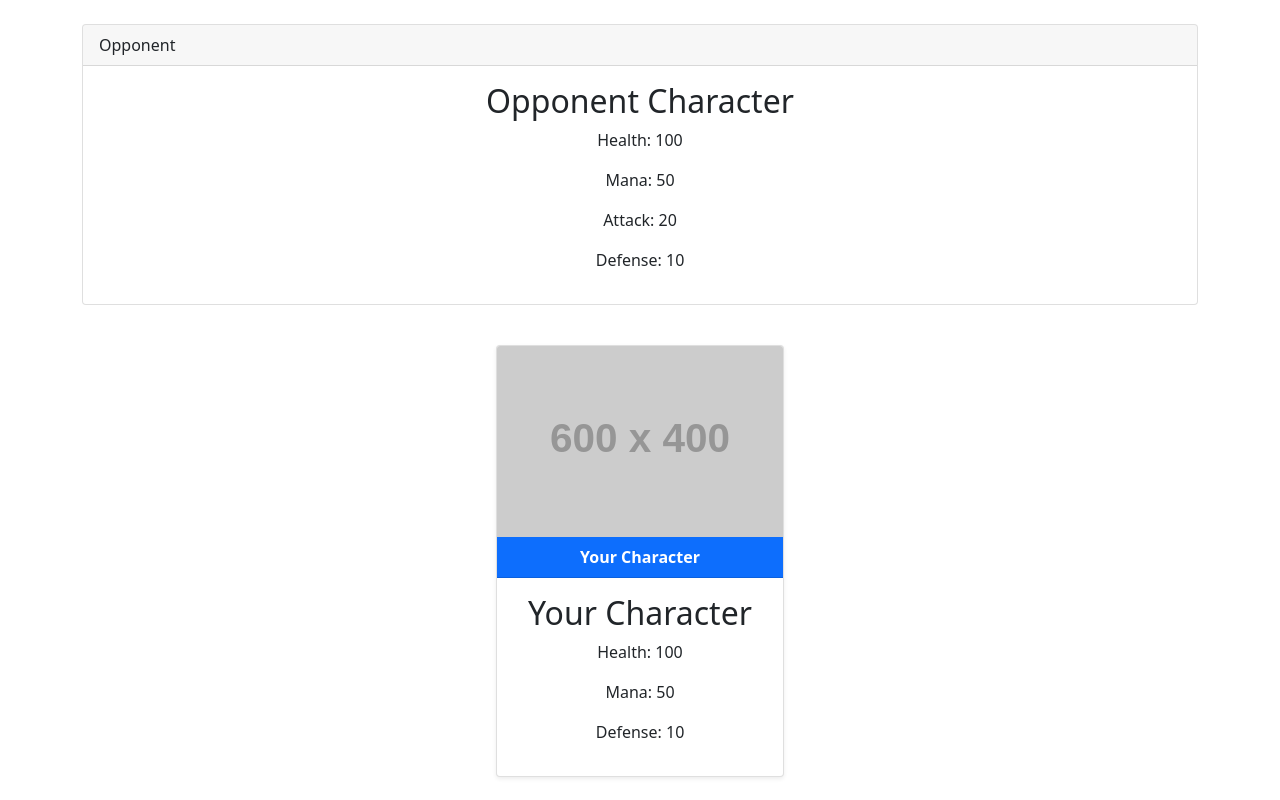
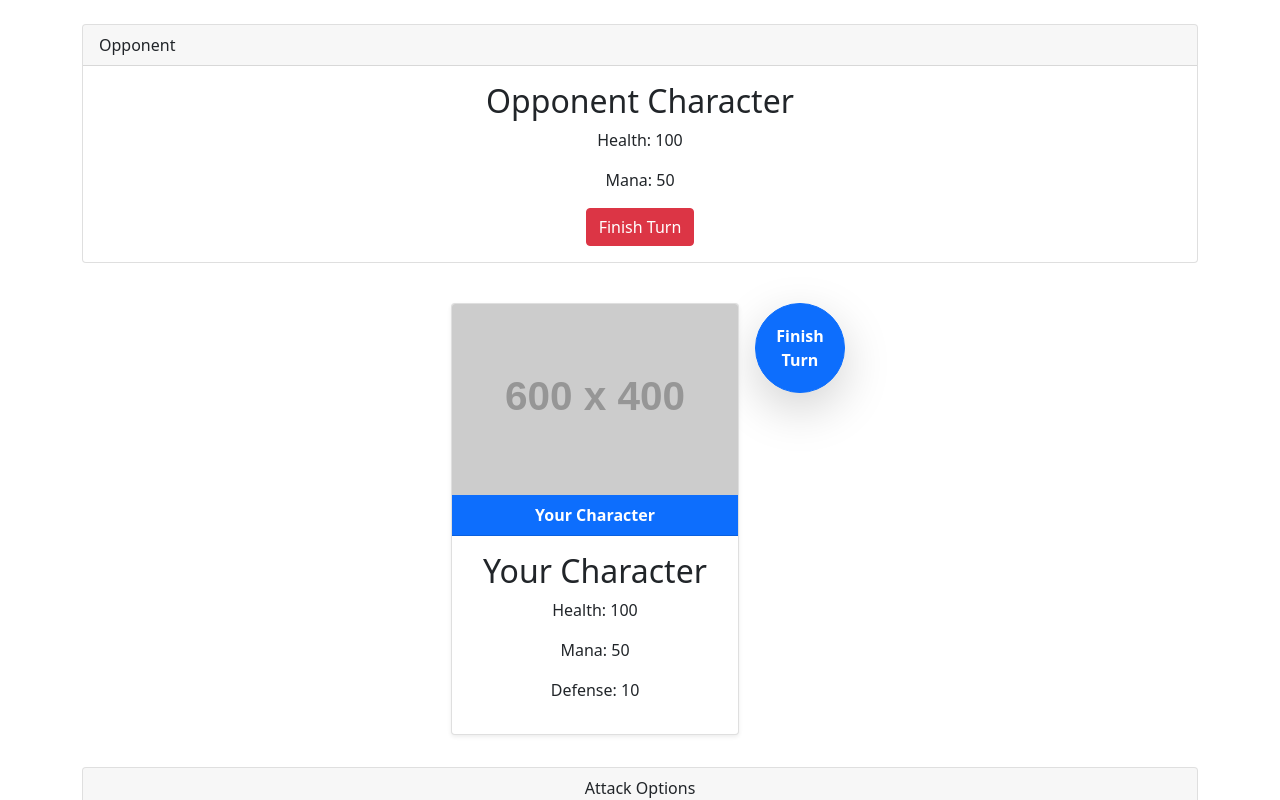
Before and after one commit to 4GeeksAcademy/Game-Design, a React (Vite) app: page / in a window 1280 px wide. Shown: the top 800 px of the page. Built offline with nearby package versions, Linux system fonts and the light colour scheme.

Commit message:
Fixed the turns.js. Now everything should be functional

```diff
--- a/src/Mechanics/Battle.jsx
+++ b/src/Mechanics/Battle.jsx
@@ -2,10 +2,15 @@ import Opponent from "./Opponent.jsx";
 import Character from "./Character.jsx";
 import AttackOptions from "./AttackOptions.jsx";
 import VictoryScreen from "./VictoryScreen.jsx";
-import React, { useState } from "react";
+import { turn } from "./Turns.js";
+
+// Characters ATM
+import mina from "./Mina_AshidoStats";
+
+
+import React, { useState, useEffect } from "react";
 
 function App() {
-
   const [character, setCharacter] = useState({
     health: 100,
     mana: 50,
@@ -25,28 +30,29 @@ function App() {
   const [damageDealt, setDamageDealt] = useState(0);
   const [attacksUsed, setAttacksUsed] = useState(0);
 
+  useEffect(() => {
+    if (character.turnFinished && opponent.turnFinished) {
+      turn(character, opponent, mina.attacks);
+
+      setCharacter({
+        ...character,
+      });
+
+      setOpponent({
+        ...opponent,
+      });
+    }
+  }, [character, opponent]);
+
   return (
     <div className="container mt-4">
+      {opponent.health === 0 ? (
+        <VictoryScreen damageDealt={damageDealt} attacksUsed={attacksUsed} />
+      ) : (
+        <>
+          <Opponent opponent={opponent} setOpponent={setOpponent} />
 
-      {opponent.health === 0 ? (
-
-        <VictoryScreen
-          damageDealt={damageDealt}
-          attacksUsed={attacksUsed}
-        />
-
-      ) : (
-
-        <>
-          <Opponent
-            health={opponent.health}
-            mana={opponent.mana}
-          />
-
-          <Character
-            health={character.health}
-            mana={character.mana}
-          />
+          <Character character={character} setCharacter={setCharacter} />
 
           <AttackOptions
             character={character}
@@ -57,9 +63,7 @@ function App() {
             setAttacksUsed={setAttacksUsed}
           />
         </>
-
       )}
-
     </div>
   );
 }
--- a/src/Mechanics/Character.jsx
+++ b/src/Mechanics/Character.jsx
@@ -1,10 +1,13 @@
 import React from "react";
 
-
-function Character({ health, mana }) {
+function Character({ turnFinished, character, setCharacter }) {
   return (
     <div className="d-flex justify-content-center w-100 my-3">
-    <div className="card m-3 shadow-sm" style={{ width: "18rem" }} id="Character">
+      <div
+        className="card m-3 shadow-sm"
+        style={{ width: "18rem" }}
+        id="Character"
+      >
         <img
           src="https://placehold.co/600x400"
           className="card-img-top"
@@ -15,14 +18,28 @@ function Character({ health, mana }) {
         </div>
 
         <div className="card-body text-center">
-
           <h2>Your Character</h2>
 
-                <p>Health: {health}</p>
-                <p>Mana: {mana}</p>
+          <p>Health: {character.health}</p>
+          <p>Mana: {character.mana}</p>
           <p>Defense: 10</p>
-
         </div>
+      </div>
+      <div className="text-left my-3">
+        <button
+          className="btn btn-primary rounded-circle d-inline-flex align-items-center justify-content-center shadow-lg"
+          style={{ width: "90px", height: "90px", fontWeight: "bold" }}
+          onClick={() => {
+            setCharacter({
+              ...character,
+              turnFinished: true,
+            });
+          }}
+        >
+          Finish
+          <br />
+          Turn
+        </button>
       </div>
     </div>
   );
--- a/src/Mechanics/Opponent.jsx
+++ b/src/Mechanics/Opponent.jsx
@@ -1,27 +1,28 @@
 import React from "react";
-import './BattleUI.css';
+import "./BattleUI.css";
 
-function Opponent({ health, mana }) {
-
-
+function Opponent({ opponent, setOpponent }) {
   return (
     <div className="card mb-4" id="opponent">
-
-            <div className="card-header">
-                Opponent
-            </div>
+      <div className="card-header">Opponent</div>
 
       <div className="card-body text-center">
-
         <h2>Opponent Character</h2>
 
-                <p>Health: {health}</p>
-                <p>Mana: {mana}</p>
-                <p>Attack: 20</p>
-                <p>Defense: 10</p>
-
+        <p>Health: {opponent.health}</p>
+        <p>Mana: {opponent.mana}</p>
+        <button
+          className="btn btn-danger"
+          onClick={() => {
+            setOpponent({
+              ...opponent,
+              turnFinished: true,
+            });
+          }}
+        >
+          Finish Turn
+        </button>
       </div>
-
     </div>
   );
 }
--- a/src/Mechanics/Turns.js
+++ b/src/Mechanics/Turns.js
@@ -14,8 +14,13 @@ function regenerateMana(character) {
     );
 }
 
+function resetAttacks(attacks) {
+  attacks.forEach((attack) => {
+    attack.state = true;
+  });
+}
 
-function turn(playerOne, playerTwo) {
+function turn(playerOne, playerTwo, attacks) {
 
     if (playerOne.turnFinished && playerTwo.turnFinished) {
 
@@ -26,8 +31,10 @@ function turn(playerOne, playerTwo) {
 
         playerOne.turnFinished = false;
         playerTwo.turnFinished = false;
-
+        resetAttacks(attacks)
     }
 }
 
-export { regenerateMana, turn };
+
+
+export { regenerateMana, resetAttacks, turn };
```
Lines whose indentation alone changed are shown as unchanged.
